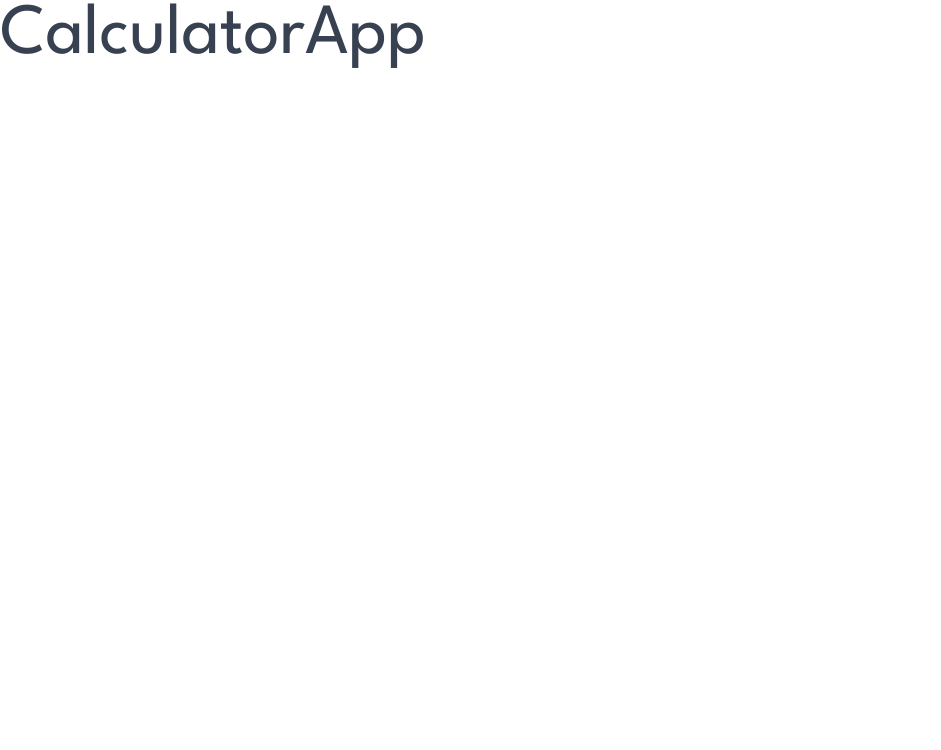
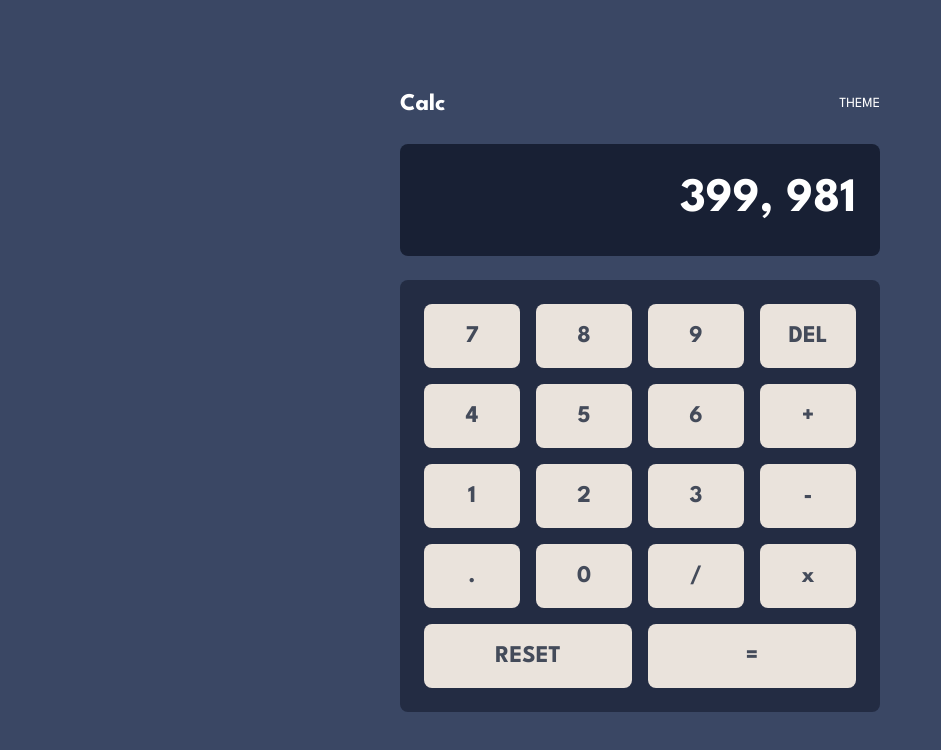
Before and after one commit to LuisC73/Calculator-app, a React (Vite) app: page / in a window 1280 px wide. Shown: the top 750 px of the page, without its empty margins (0-941 px from the left). Built offline with nearby package versions, Linux system fonts and the light colour scheme.

Commit message:
Feat: add base design with button component

```diff
--- a/src/CalculatorApp.tsx
+++ b/src/CalculatorApp.tsx
@@ -1,5 +1,50 @@
+import { Button } from "./components"
+
 export const CalculatorApp = () => {
   return (
-    <div className="text-gray-700 font-spartan text-7xl">CalculatorApp</div>
-  )
-}
+    <div className="bg-theme-primary-main-background min-h-screen w-full flex flex-col justify-center items-center font-spartan">
+      <div className="flex flex-col gap-6 max-w-[480px] w-full">
+        <div className="flex justify-between items-center">
+          <h1 className="text-theme-primary-white font-bold text-2xl">Calc</h1>
+          <div>
+            <span className="text-theme-primary-white uppercase text-sm">Theme</span>
+            <button></button>
+          </div>
+        </div>
+        <div className="bg-theme-primary-screen-background py-8 px-6 rounded-lg flex justify-end items-center">
+          <span className="text-theme-primary-white font-bold text-5xl">399, 981</span>
+        </div>
+        <div className="flex flex-col gap-4 bg-theme-primary-toggle-background p-6 rounded-lg">
+          <div className="flex justify-between items-center gap-4">
+            <Button label="7" type="primary" action={() => {}} />
+            <Button label="8" type="primary" action={() => {}} />
+            <Button label="9" type="primary" action={() => {}} />
+            <Button label="DEL" type="secondary" action={() => {}} />
+          </div>
+          <div className="flex justify-between items-center gap-4">
+            <Button label="4" type="primary" action={() => {}} />
+            <Button label="5" type="primary" action={() => {}} />
+            <Button label="6" type="primary" action={() => {}} />
+            <Button label="+" type="primary" action={() => {}} />
+          </div>
+          <div className="flex justify-between items-center gap-4">
+            <Button label="1" type="primary" action={() => {}} />
+            <Button label="2" type="primary" action={() => {}} />
+            <Button label="3" type="primary" action={() => {}} />
+            <Button label="-" type="primary" action={() => {}} />
+          </div>
+          <div className="flex justify-between items-center gap-4">
+            <Button label="." type="primary" action={() => {}} />
+            <Button label="0" type="primary" action={() => {}} />
+            <Button label="/" type="primary" action={() => {}} />
+            <Button label="x" type="primary" action={() => {}} />
+          </div>
+          <div className="flex justify-between items-center gap-4">
+            <Button label="RESET" type="primary" action={() => {}} />
+            <Button label="=" type="primary" action={() => {}} />
+          </div>
+        </div>
+      </div>
+    </div>
+  );
+};
--- /dev/null
+++ b/src/components/index.ts
@@ -0,0 +1 @@
+export * from './ui/Button';
--- /dev/null
+++ b/src/components/ui/Button.tsx
@@ -0,0 +1,16 @@
+interface ButtonProps {
+  label: string;
+  type: 'primary' | 'secondary' | 'danger';
+  action: () => void;
+}
+
+export const Button = ({ label, type, action }: ButtonProps) => {
+  return (
+    <button
+      className="bg-theme-primary-orange-key-background w-full p-4 rounded-lg text-theme-primary-text font-spartan font-bold text-2xl"
+      onClick={action}
+    >
+      {label}
+    </button>
+  );
+};
```
